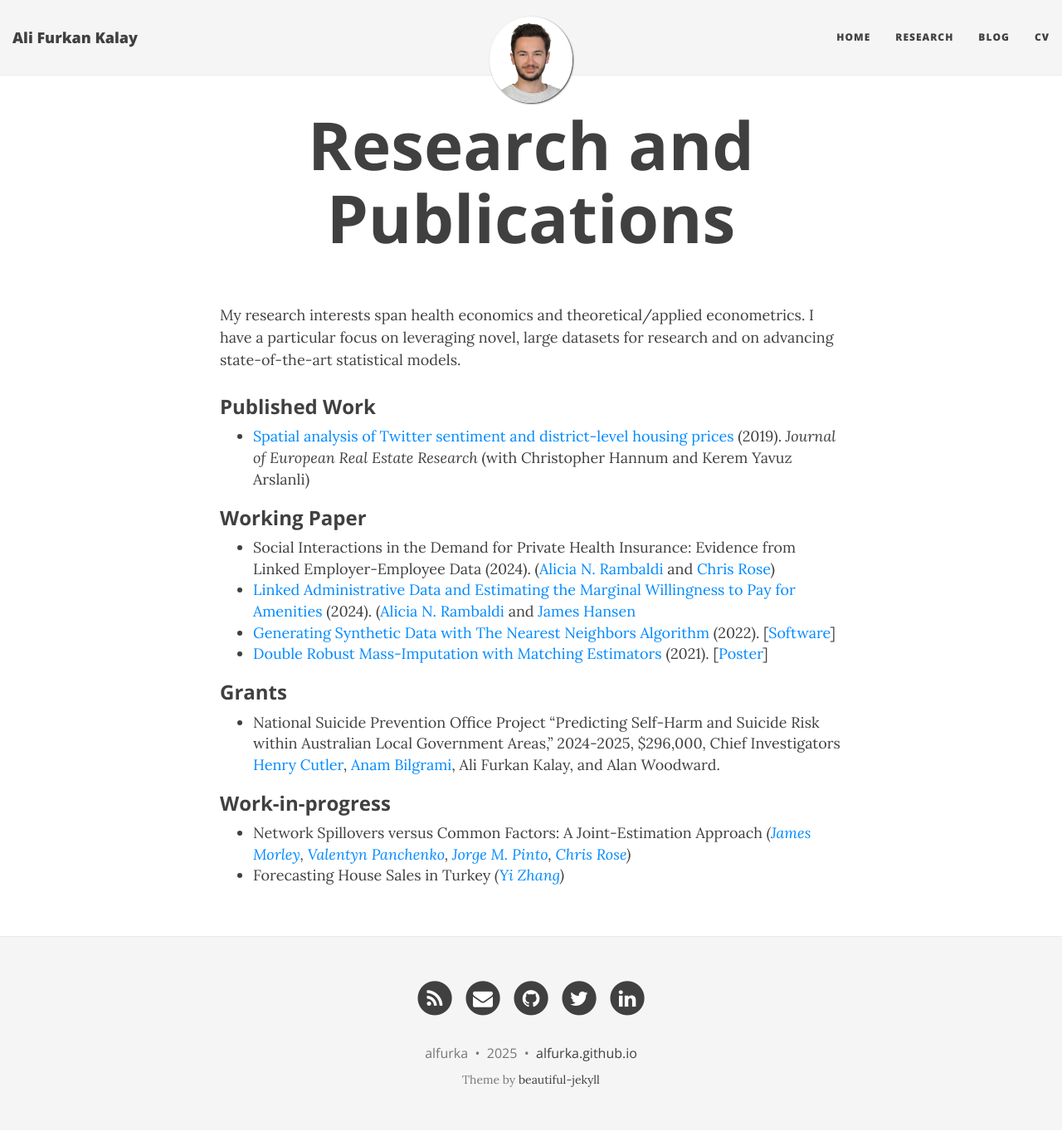
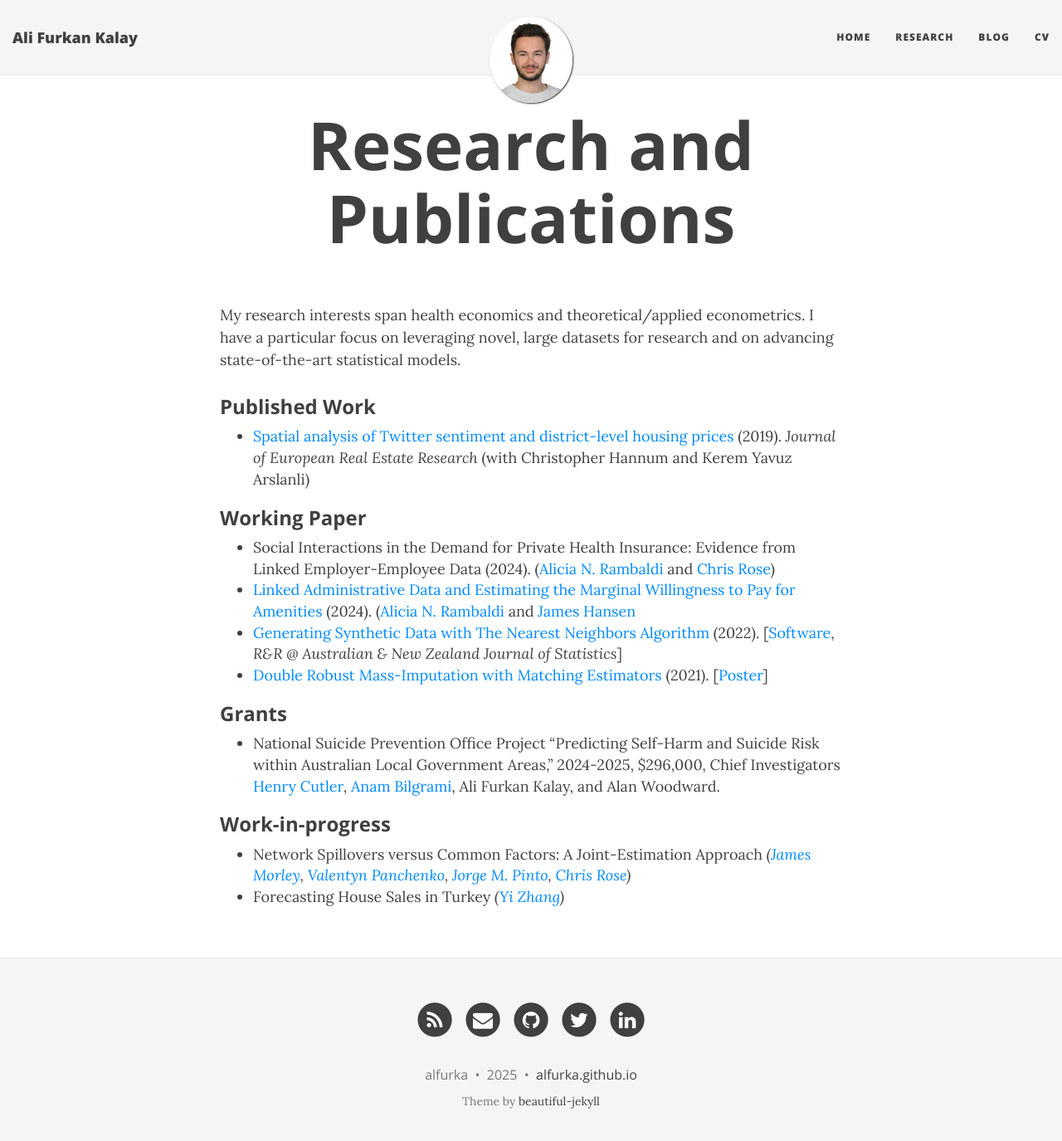
Before and after one commit to alfurka/alfurka.github.io, a Jekyll site: the page built from research.md, in a window 1280 px wide and 1388 px high. Shown: the top 1375 px of the window at 83% size. Built offline with Jekyll 4.4.1, drawn with Linux system fonts in a browser that asks for light colours; nearby versions of some CDN libraries.

Commit message:
Update research.md

```diff
--- a/research.md
+++ b/research.md
@@ -13,7 +13,7 @@
 
 - Social Interactions in the Demand for Private Health Insurance: Evidence from Linked Employer-Employee Data (2024). ([Alicia N. Rambaldi](https://www.aliciarambaldi.net/) and [Chris Rose](https://sites.google.com/site/christiernrose/))
 - [Linked Administrative Data and Estimating the Marginal Willingness to Pay for Amenities](https://iariw.org/wp-content/uploads/2024/08/4B-2Rambaldi.pdf) (2024). ([Alicia N. Rambaldi](https://www.aliciarambaldi.net/) and [James Hansen](https://sites.google.com/site/jamesfrhansen/home)
-- [Generating Synthetic Data with The Nearest Neighbors Algorithm](https://arxiv.org/abs/2210.00884) (2022). [[Software](https://github.com/alfurka/synloc)]
+- [Generating Synthetic Data with The Nearest Neighbors Algorithm](https://arxiv.org/abs/2210.00884) (2022). [[Software](https://github.com/alfurka/synloc), *R&R @ Australian & New Zealand Journal of Statistics*]
 - [Double Robust Mass-Imputation with Matching Estimators](https://arxiv.org/abs/2110.09275) (2021). [[Poster](https://alfurka.github.io/myfiles/Poster_Presentation.pdf)]
 
 ### Grants
```
